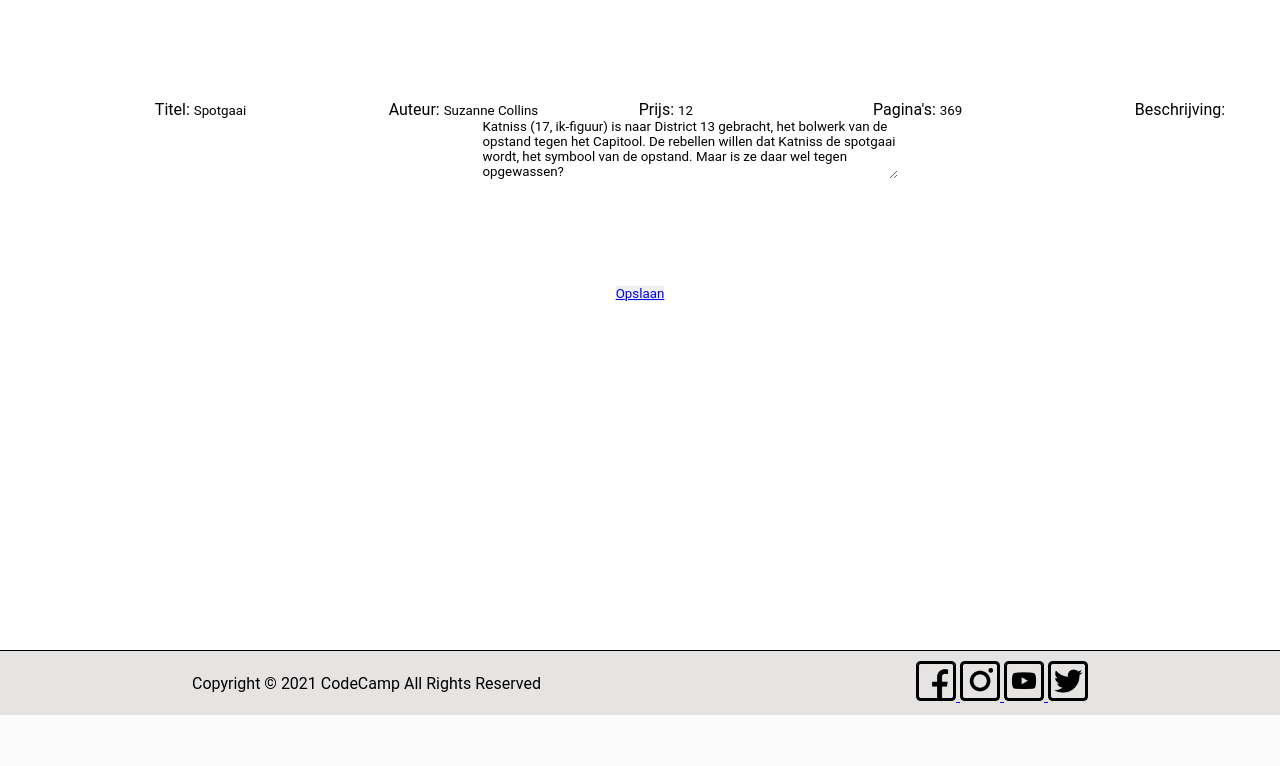
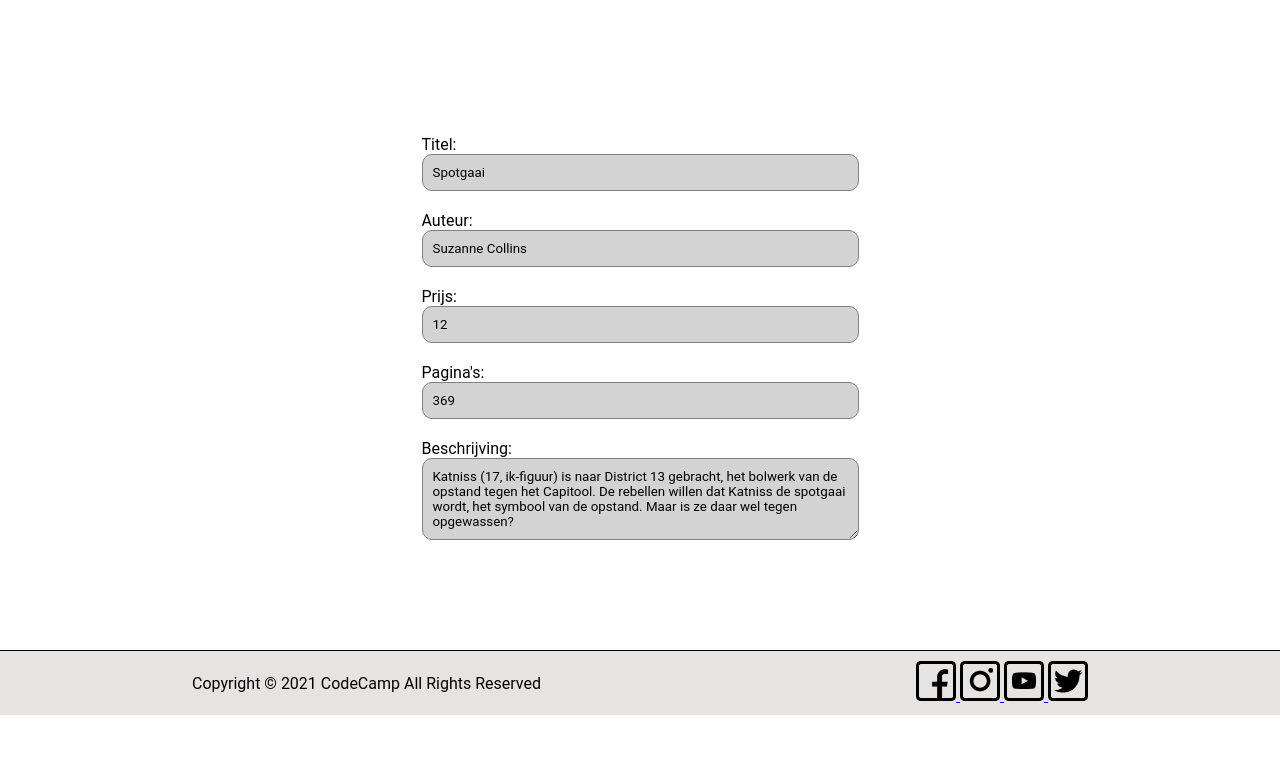
Before and after one commit to AxlVreeke/C2_CodeCamp, a PHP site: page /C2_CodeCamp/resources/admin-pagina/edit.php?id=2 in a window 1280 px wide. Shown: the part 85-851 px from the top of the page. Before the commit the page ends 800 px from the top, so only its background shows below. Run offline with PHP 8.4, Linux system fonts and the light colour scheme; data comes from the database, SQL or seed files in the repository.

Commit message:
update edit page

```diff
--- a/CSS/style.css
+++ b/CSS/style.css
@@ -839,14 +839,14 @@
 }
 
 .edit-form{
-    margin-top: 100px;
-    margin-left: 100px;
-    text-align: center;
+    display: flex;
+    justify-content: space-around;
+    margin-top: 125px;
 }
 
-.opslaan{
-    text-align: center;
+.opslaan button{
     margin-top: 100px;
+    margin-left: 925px;
 }
 
 td{
@@ -856,3 +856,23 @@
 th{
     padding: 10px;
 }
+
+.edit-form input{
+    background-color: lightgray;
+    padding: 10px;
+    border: solid gray 1px;
+    border-radius: 10px;
+}
+
+.edit-form textarea{
+    background-color: lightgray;
+    padding: 10px;
+    border: solid gray 1px;
+    border-radius: 10px;
+}
+
+.item-edit{
+    display: flex;
+    flex-direction: column;
+    padding: 10px;
+}
--- a/resources/admin-pagina/edit.php
+++ b/resources/admin-pagina/edit.php
@@ -10,16 +10,26 @@
 ?>
 <div class="edit-form">
     <form action="">
+        <div class="item-edit">
             <label for="fname">Titel:</label>
             <input type="text" name="title" value="<?php echo $boek['title']; ?>">
+        </div>
+        <div class="item-edit">
             <label for="fname">Auteur:</label>
             <input type="text" name="author" value="<?php echo $boek['author']; ?>">
+        </div>
+        <div class="item-edit">
             <label for="fname">Prijs:</label>
             <input type="number" name="price" value="<?php echo $boek['price']; ?>">
+        </div>
+        <div class="item-edit">
             <label for="fname">Pagina's:</label>
             <input type="number" name="pages" value="<?php echo $boek['pages']; ?>">
+        </div>
+        <div class="item-edit">
             <label for="fname">Beschrijving:</label>
             <textarea rows="4" cols="50" name="description" form="usrform"><?php echo $boek['description']; ?></textarea>
+        </div>
     </form>
 </div>
 <div class="opslaan">
```
Lines whose indentation alone changed are shown as unchanged.
